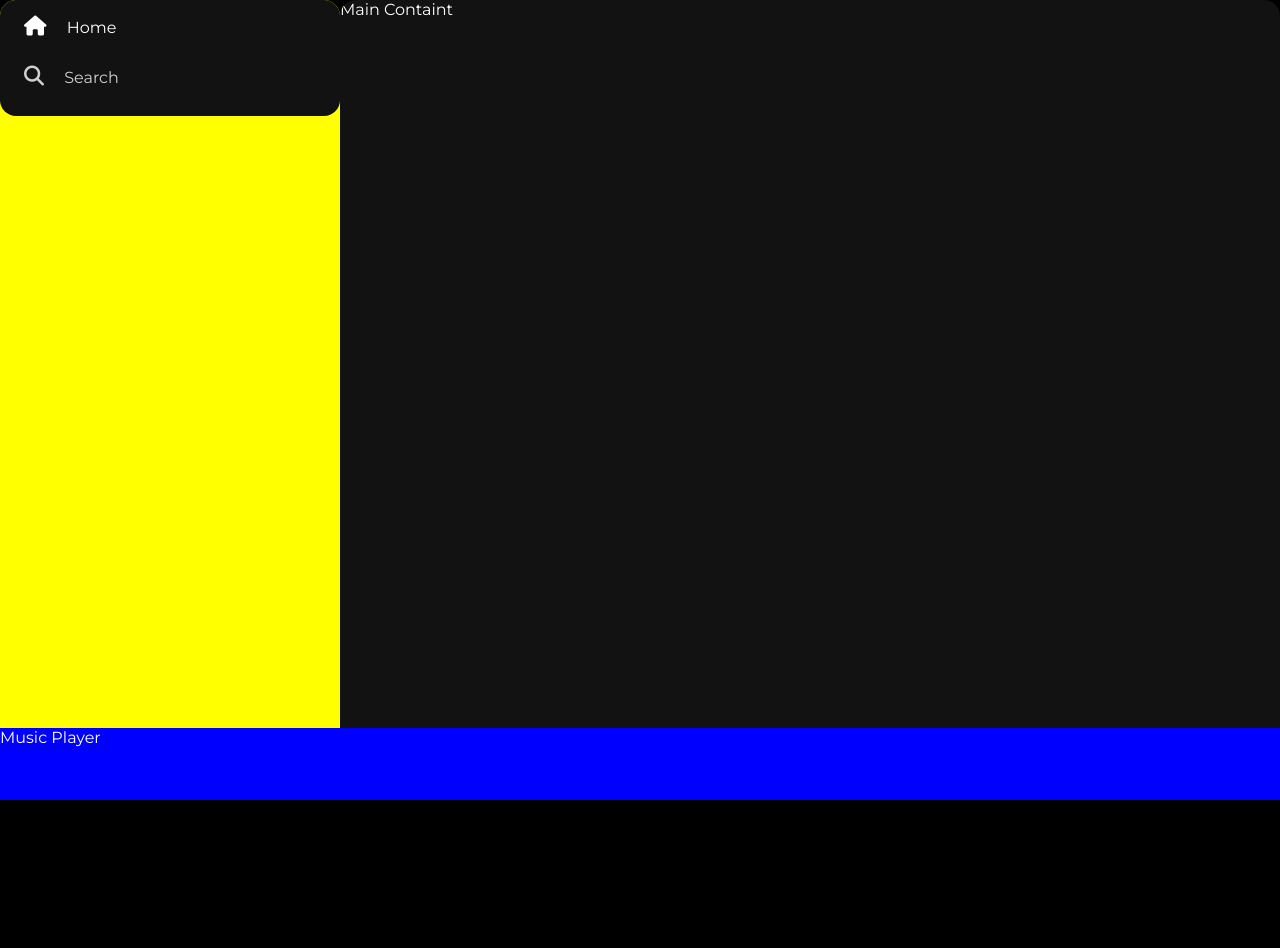
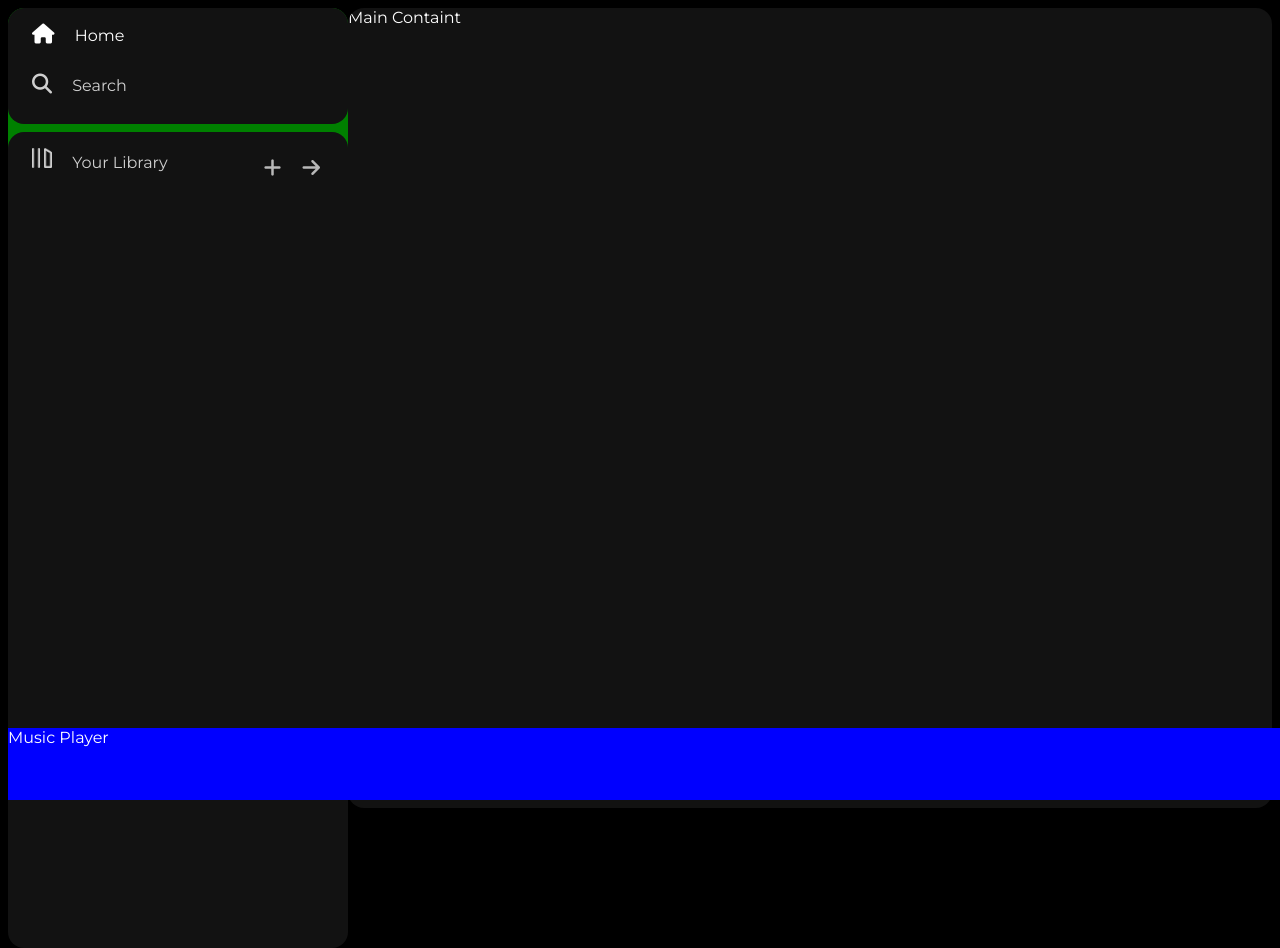
Before and after one commit to mujupatel41/Spotify-Clone, a plain HTML site: page index.html in a window 1280 px wide. Before the commit the page ends 800 px from the top, so only its background shows below. Drawn offline with Linux system fonts and the light colour scheme.

Commit message:
Sidebar Library

```diff
--- a/index.html
+++ b/index.html
@@ -24,7 +24,19 @@
                     <a href="#">Search</a>
                 </div>
             </div>
-            <div class="library"></div>
+            <div class="library ">
+                <div class="option">
+                    <div class="library-option nav-option">
+                        <img src="assets/library_icon.png" alt="">
+                        <a href="#">Your Library</a>
+                    </div>
+                    <div class="icons">
+                        <i class="fa-solid fa-plus"></i>
+                        <i class="fa-solid fa-arrow-right"></i>
+                    </div>
+                </div>
+                <div class="boxes"></div>
+            </div>
         </div>
         <div class="main-containt">Main Containt</div>
         <div class="music-player">Music Player</div>
--- a/style.css
+++ b/style.css
@@ -10,10 +10,11 @@ body{
 .main{
     display: flex;
     height: 100vh;
+    padding: 0.5rem;
 }
 
 .sidebar{
-    background-color: yellow;
+    background-color: green;
     width: 340px;
     border-radius: 1rem;
 }
@@ -67,3 +68,36 @@ a{
 .nav-option i{
     font-size: 1.25rem;
 }
+
+.library{
+    background-color: #121212;
+    margin-top: 0.5rem;
+    border-radius: 1rem;
+    height: 100%;
+    padding: 0.5rem 0.75rem;
+}
+
+.option{
+    display: flex;
+    justify-content: space-between;
+    align-items: center;
+}
+
+
+.library-option img{
+    height: 1.25rem;
+    width: 1.25rem;
+}
+
+.icons {
+    font-size: 1.25rem;
+}
+
+.icons i{
+    opacity: 0.7;
+    margin-right: 1rem;
+}
+
+.icons i:hover{
+    opacity: 1;
+}
```
